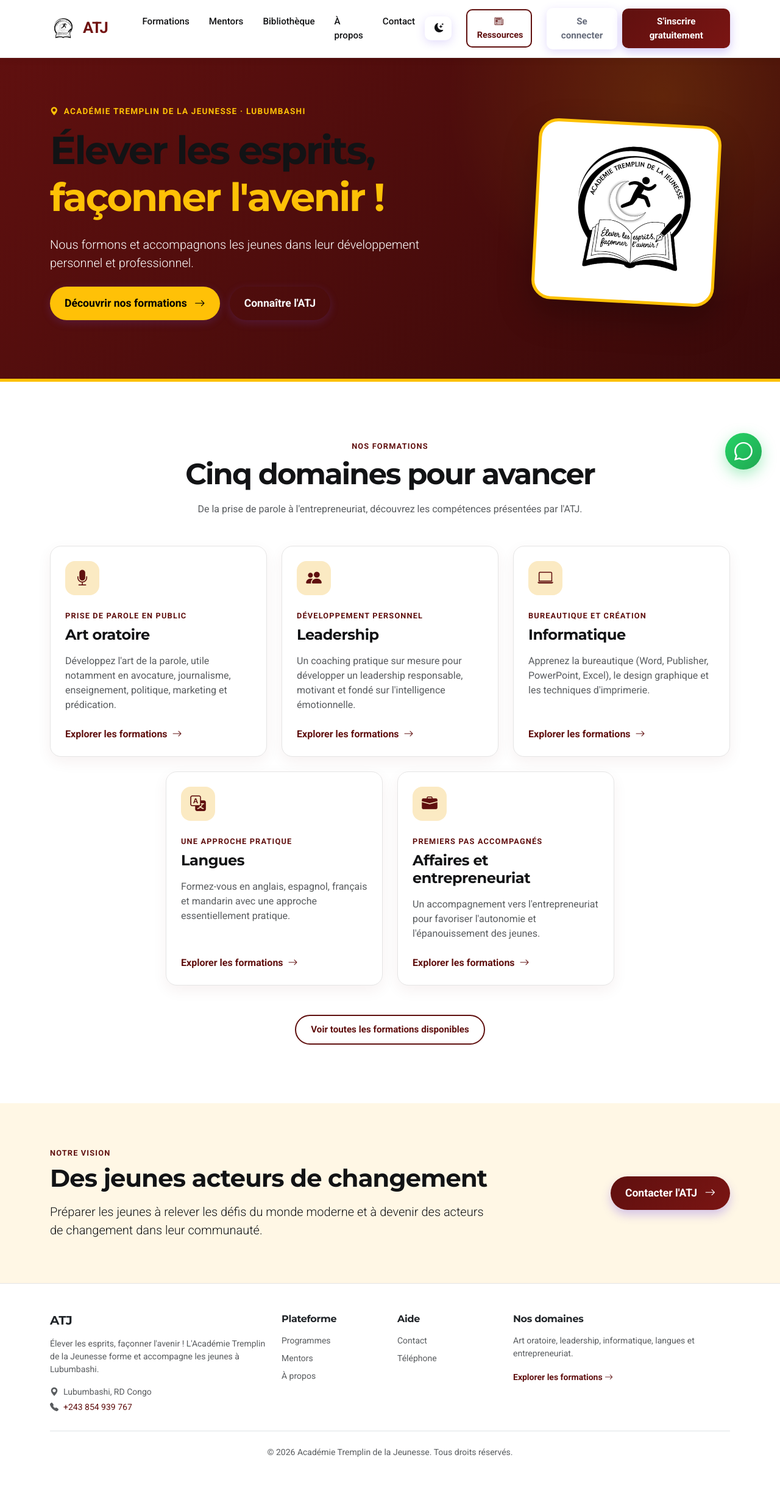
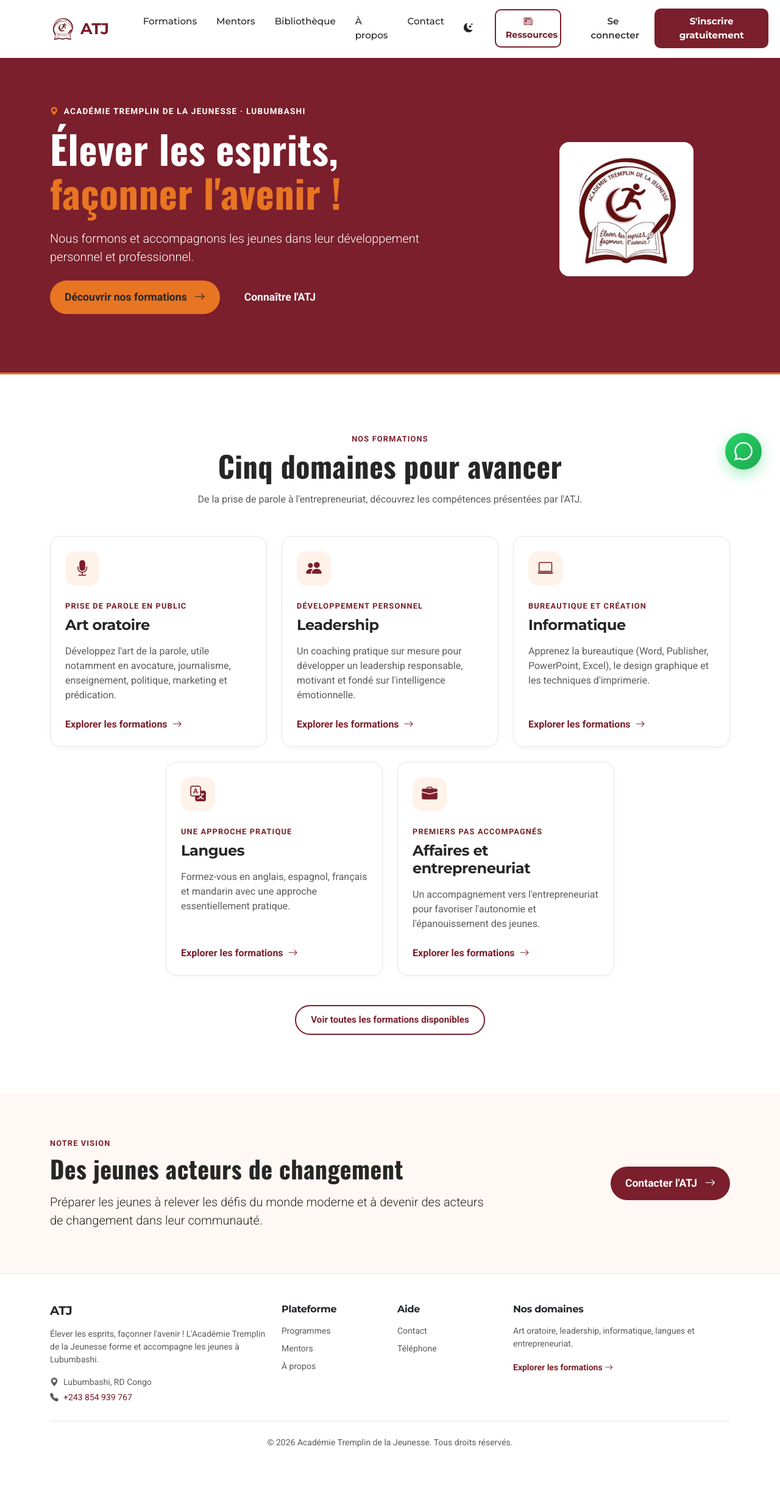
Before and after one commit to givenlbetty-cloud/given, a Django app: page / in a window 1280 px wide. Shown: the whole page at 61% size. After the commit the page ends 2373 px from the top, so only its background shows below. Run offline with Django 5.2, Linux system fonts and the light colour scheme; data that the repository does not hold is empty.

Commit message:
Apply ATJ graphic charter to site

```diff
--- a/atj_site/settings.py
+++ b/atj_site/settings.py
@@ -182,8 +182,8 @@ JAZZMIN_SETTINGS = {
     "site_title": "ATJ Admin",
     "site_header": "ATJ Administration",
     "site_brand": "ATJ",
-    "site_logo": "img/logo.jpeg",
-    "login_logo": "img/logo.jpeg",
+    "site_logo": "img/logo_atj_charte.jpeg",
+    "login_logo": "img/logo_atj_charte.jpeg",
     "welcome_sign": "⚠️ Bienvenue dans l'administration ATJ",
     "copyright": "Académie Tremplin de la Jeunesse - Lubumbashi",
     "search_model": "accounts.CustomUser",
--- a/static/css/styles.css
+++ b/static/css/styles.css
@@ -1,24 +1,26 @@
-/* Import Google Fonts - Roboto & Montserrat */
-@import url('https://fonts.googleapis.com/css2?family=Montserrat:wght@600;700;800;900&family=Roboto:wght@300;400;500;700&display=swap');
+/* Typographie de la charte ATJ : titres Oswald, sous-titres Montserrat. */
+@import url('https://fonts.googleapis.com/css2?family=Montserrat:wght@500;600;700;800&family=Oswald:wght@500;600;700&family=Roboto:wght@300;400;500;700&display=swap');
 
 :root {
-    /* ATJ - Charte Graphique Officielle (Dépliant) */
-    --primary-color: #60100f; /* Bordeaux foncé - Fond dépliant */
-    --primary-hover: #7a1513; /* Bordeaux plus clair pour hover */
-    --primary-light: #f5e6e6; /* Bordeaux très clair pour fonds */
-    --primary-gradient: linear-gradient(135deg, #60100f 0%, #7a1513 100%);
-    --primary-gradient-reverse: linear-gradient(135deg, #7a1513 0%, #60100f 100%);
+    /* Palette officielle de la charte graphique ATJ. */
+    --primary-color: #7a1f2b;
+    --primary-hover: #5b1721;
+    --primary-light: #f7eaec;
+    --primary-gradient: #7a1f2b;
+    --primary-gradient-reverse: #5b1721;
 
-    --accent-color: #fec106; /* Or/Jaune - Accent dépliant */
-    --accent-hover: #e5ad00; /* Or foncé pour hover */
-    --accent-gradient: linear-gradient(135deg, #fec106 0%, #e5ad00 100%);
+    --accent-color: #e87522;
+    --accent-hover: #cf6114;
+    --accent-gradient: #e87522;
+    --bs-primary: #7a1f2b;
+    --bs-primary-rgb: 122, 31, 43;
 
     --secondary-color: #3e4248; /* Dark Grey for secondary text */
     --success-color: #00a876;
     --success-gradient: linear-gradient(135deg, #00d2a1 0%, #00a876 100%);
 
-    --text-dark: #121315;
-    --text-grey: #676d7c;
+    --text-dark: #262626;
+    --text-grey: #333333;
 
     --bg-light: #f5f7fa; /* Very light grey background */
     --white: #ffffff;
@@ -33,10 +35,10 @@
     --info: #4da6ff;
 
     /* Pastels for Badges */
-    --pastel-bordeaux: #f5e6e6;
+    --pastel-bordeaux: #f7eaec;
     --pastel-blue: #e3f2fd;
     --pastel-green: #e0f2f1;
-    --pastel-gold: #fff7d6;
+    --pastel-gold: #fff2e8;
 }
 
 body {
@@ -108,9 +110,16 @@ h1, h2, h3, h4, h5, h6 {
 }
 
 .display-1, .display-2, .display-3, .display-4, .display-5 {
-    font-family: 'Montserrat', sans-serif;
-    font-weight: 800;
-    letter-spacing: -0.04em;
+    font-family: 'Oswald', 'Arial Narrow', sans-serif;
+    font-weight: 600;
+    letter-spacing: .01em;
+    line-height: 1.12;
+}
+
+h1, h2 {
+    font-family: 'Oswald', 'Arial Narrow', sans-serif;
+    font-weight: 600;
+    letter-spacing: .01em;
 }
 
 a {
@@ -126,19 +135,17 @@ a:hover {
 /* --- Navigation (OpenClassrooms Style) --- */
 .navbar {
     background-color: #ffffff !important;
-    box-shadow: 0 2px 12px 0 rgba(0,0,0,0.08);
+    box-shadow: 0 1px 6px rgba(0, 0, 0, .06);
     padding: 0.8rem 0;
-    font-family: 'Roboto', sans-serif;
-    backdrop-filter: blur(10px);
+    font-family: 'Montserrat', sans-serif;
     border-bottom: 1px solid rgba(0,0,0,0.05);
 }
 
 .navbar-brand {
-    font-weight: 900;
-    background: var(--primary-gradient);
-    -webkit-background-clip: text;
-    -webkit-text-fill-color: transparent;
-    background-clip: text;
+    display: inline-flex;
+    align-items: center;
+    font-weight: 800;
+    color: var(--primary-color);
     font-size: 1.6rem;
     letter-spacing: -0.5px;
 }
@@ -167,25 +173,9 @@ a:hover {
     font-size: 0.95rem;
     transition: all 0.3s ease-in-out;
     border: none;
-    box-shadow: 0 4px 15px rgba(116, 81, 235, 0.2);
+    box-shadow: none;
     position: relative;
     overflow: hidden;
-}
-
-.btn::before {
-    content: '';
-    position: absolute;
-    top: 0;
-    left: -100%;
-    width: 100%;
-    height: 100%;
-    background: rgba(255, 255, 255, 0.2);
-    transition: left 0.3s ease;
-    z-index: -1;
-}
-
-.btn:hover::before {
-    left: 100%;
 }
 
 .btn-sm {
@@ -202,25 +192,21 @@ a:hover {
 .btn-primary {
     background: var(--primary-gradient);
     color: white;
-    box-shadow: 0 8px 16px rgba(116, 81, 235, 0.3);
 }
 
 .btn-primary:hover, .btn-primary:focus, .btn-primary:active {
     background: var(--primary-gradient-reverse);
-    box-shadow: 0 12px 24px rgba(116, 81, 235, 0.4);
-    transform: translateY(-2px);
+    color: white;
 }
 
 .btn-success {
-    background: var(--accent-gradient);
+    background: var(--success-color);
     color: white;
-    box-shadow: 0 8px 16px rgba(0, 210, 161, 0.3);
 }
 
 .btn-success:hover {
-    background: linear-gradient(135deg, #00a876 0%, #008060 100%);
-    box-shadow: 0 12px 24px rgba(0, 210, 161, 0.4);
-    transform: translateY(-2px);
+    background: #008060;
+    color: white;
 }
 
 .btn-outline-primary {
@@ -293,12 +278,11 @@ a:hover {
     color: white !important;
     border-radius: 10px;
     padding: 0.6rem 1.8rem;
-    box-shadow: 0 6px 16px rgba(116, 81, 235, 0.3);
 }
 
 .btn-nav-cta:hover {
-    box-shadow: 0 10px 24px rgba(116, 81, 235, 0.4);
-    transform: translateY(-2px);
+    background: var(--primary-hover);
+    color: white !important;
 }
 
 .btn-nav-login {
@@ -911,34 +896,52 @@ footer a.text-muted:hover {
     color: var(--text-dark);
 }
 
-/* Pages publiques inspirées de la palette du dépliant ATJ. */
+/* Pages publiques alignées sur la charte ATJ. */
 .atj-hero,
 .atj-page-hero {
-    background: radial-gradient(circle at 85% 15%, rgba(254, 193, 6, .14), transparent 30%),
-                linear-gradient(135deg, #60100f, #390909);
-    border-bottom: 5px solid var(--accent-color);
+    background: var(--primary-color);
+    border-bottom: 3px solid var(--accent-color);
 }
 .atj-hero { min-height: 520px; display: flex; align-items: center; }
+.atj-hero h1, .atj-page-hero h1, .atj-editorial-hero h1 { color: #fff; }
 .atj-hero h1 span { color: var(--accent-color); }
 .atj-hero .lead { max-width: 680px; }
 .atj-eyebrow {
-    color: var(--accent-color);
+    color: #fff;
     font-size: .85rem;
     font-weight: 800;
     letter-spacing: .09em;
     text-transform: uppercase;
 }
+.atj-eyebrow i { color: var(--accent-color); }
 .atj-hero-mark {
-    width: min(100%, 300px);
+    width: min(100%, 220px);
+    height: 220px;
     margin: auto;
-    padding: 22px;
-    border: 5px solid var(--accent-color);
-    border-radius: 32px;
+    overflow: hidden;
+    border-radius: 16px;
     background: #fff;
-    box-shadow: 0 24px 55px rgba(0, 0, 0, .25);
-    transform: rotate(3deg);
 }
-.atj-hero-mark img { border-radius: 16px; }
+.atj-hero-mark img { width: 100%; max-width: none; transform: scale(1.5); }
+.atj-nav-logo {
+    display: inline-flex;
+    align-items: center;
+    justify-content: center;
+    width: 42px;
+    height: 42px;
+    overflow: hidden;
+    background: #fff;
+    border-radius: 6px;
+    flex: none;
+}
+.atj-nav-logo img { width: 68px; height: 68px; max-width: none; flex: none; }
+.btn-atj-accent { background: var(--accent-color); color: #262626; }
+.btn-atj-accent:hover, .btn-atj-accent:focus-visible { background: var(--accent-hover); color: #fff; }
+.atj-auth-page { background: #fff8f4; }
+.atj-auth-card { box-shadow: 0 2px 10px rgba(0, 0, 0, .06); }
+.atj-auth-header { background: var(--primary-color); color: #fff; }
+.atj-auth-header h1 { color: #fff; }
+[data-theme="dark"] .atj-auth-page { background: var(--bg-light); }
 .atj-section-label {
     color: var(--primary-color);
     font-size: .8rem;
@@ -950,14 +953,14 @@ footer a.text-muted:hover {
     color: var(--text-dark);
     border: 1px solid var(--border-color);
     border-radius: 18px;
-    box-shadow: 0 8px 24px rgba(96, 16, 15, .06);
-    transition: transform .2s ease, box-shadow .2s ease;
+    box-shadow: 0 2px 8px rgba(0, 0, 0, .04);
+    transition: border-color .2s ease, box-shadow .2s ease;
 }
 .atj-programme:hover,
 .atj-programme:focus-visible {
     color: var(--text-dark);
-    transform: translateY(-4px);
-    box-shadow: 0 16px 34px rgba(96, 16, 15, .14);
+    border-color: var(--primary-color);
+    box-shadow: 0 4px 12px rgba(0, 0, 0, .08);
 }
 .atj-programme-icon {
     display: inline-flex;
@@ -966,20 +969,20 @@ footer a.text-muted:hover {
     width: 56px;
     height: 56px;
     border-radius: 16px;
-    background: #fbeac3;
-    color: #60100f;
+    background: #fff2e8;
+    color: var(--primary-color);
     font-size: 1.6rem;
     flex-shrink: 0;
 }
 .atj-link { color: var(--primary-color); }
-.atj-mission-band { background: #fff7e5; }
+.atj-mission-band { background: #fff8f4; }
 .atj-contact-item { display: flex; align-items: flex-start; gap: 18px; }
 .atj-contact-item a { color: var(--primary-color); }
-.atj-contact-card { border: 1px solid var(--border-color); border-radius: 20px; box-shadow: 0 12px 30px rgba(96, 16, 15, .08); }
+.atj-contact-card { border: 1px solid var(--border-color); border-radius: 20px; box-shadow: 0 2px 8px rgba(0, 0, 0, .04); }
 [data-theme="dark"] .atj-mission-band { background: #302321; }
 [data-theme="dark"] .atj-section-label,
 [data-theme="dark"] .atj-link,
-[data-theme="dark"] .atj-contact-item a { color: #ffd05a; }
+[data-theme="dark"] .atj-contact-item a { color: #ffac72; }
 @media (max-width: 575.98px) {
     .atj-hero { min-height: 0; }
     .atj-hero h1 { font-size: clamp(2.4rem, 11vw, 3.5rem); }
--- a/templates/admin/base_site.html
+++ b/templates/admin/base_site.html
@@ -3,7 +3,7 @@
 {% block usertools %}
 <div id="user-tools" style="display: flex; align-items: center; gap: 15px;">
     {% if site_url %}
-        <a href="{{ site_url }}" style="background: #7451eb; padding: 5px 10px; border-radius: 4px; color: white; text-decoration: none; font-weight: bold;">
+        <a href="{{ site_url }}" style="background: #7a1f2b; padding: 5px 10px; border-radius: 4px; color: white; text-decoration: none; font-weight: bold;">
             <i class="bi bi-house-door-fill"></i> Retour Interface Utilisateur
         </a>
     {% endif %}
--- a/templates/base.html
+++ b/templates/base.html
@@ -3,11 +3,13 @@
 <head>
     <meta charset="UTF-8">
     <meta name="viewport" content="width=device-width, initial-scale=1.0">
+    <meta name="theme-color" content="#7A1F2B">
     <title>{% block title %}ATJ - Académie Tremplin de la Jeunesse{% endblock %}</title>
     <!-- Bootstrap 5 CSS -->
     <link href="https://cdn.jsdelivr.net/npm/bootstrap@5.3.0/dist/css/bootstrap.min.css" rel="stylesheet">
     <!-- Custom Premium CSS -->
     {% load static %}
+    <link rel="icon" type="image/jpeg" href="{% static 'img/logo_atj_charte.jpeg' %}">
     <link rel="stylesheet" href="{% static 'css/styles.css' %}">
     <!-- Icons (Bootstrap Icons) -->
     <link rel="stylesheet" href="https://cdn.jsdelivr.net/npm/bootstrap-icons@1.10.5/font/bootstrap-icons.css">
@@ -18,7 +20,7 @@
     <nav class="navbar navbar-expand-lg fixed-top">
         <div class="container">
             <a class="navbar-brand" href="{% url 'home' %}">
-                <img src="{% static 'img/logo.jpeg' %}" alt="ATJ Logo" height="40" width="40" class="me-2" style="border-radius: 8px; max-width: 40px; max-height: 40px; object-fit: contain;">
+                <span class="atj-nav-logo me-2"><img src="{% static 'img/logo_atj_charte.jpeg' %}" alt="Logo ATJ"></span>
                 <span class="fw-bold">{{ site_settings.site_name|default:"ATJ" }}</span>
             </a>
             <button class="navbar-toggler border-0" type="button" data-bs-toggle="collapse" data-bs-target="#navbarText">
--- a/templates/blog/index.html
+++ b/templates/blog/index.html
@@ -29,7 +29,7 @@
     .read-more-btn {
         border: none;
         background: none;
-        color: #7451eb;
+        color: #7a1f2b;
         font-weight: 600;
         padding: 0;
         margin-top: 5px;
@@ -47,7 +47,7 @@
 </style>
 
 <!-- Hero Section -->
-<div class="text-white py-5 mb-5" style="background: linear-gradient(rgba(30, 30, 40, 0.4), rgba(30, 30, 40, 0.6)), url('https://images.unsplash.com/photo-1432821596592-e2c18b78144f?ixlib=rb-4.0.3&auto=format&fit=crop&w=1350&q=80') center/cover; background-color: #7451eb;">
+<div class="text-white py-5 mb-5 atj-editorial-hero" style="background: linear-gradient(rgba(122, 31, 43, 0.68), rgba(122, 31, 43, 0.78)), url('https://images.unsplash.com/photo-1432821596592-e2c18b78144f?ixlib=rb-4.0.3&auto=format&fit=crop&w=1350&q=80') center/cover; background-color: #7a1f2b;">
     <div class="container text-center">
         <h1 class="display-3 fw-bold mb-3">Fil d'actualité</h1>
         <p class="lead mb-4 opacity-100 fw-medium">Découvrez les derniers articles et ressources de nos mentors.</p>
--- a/templates/core/home_new.html
+++ b/templates/core/home_new.html
@@ -12,13 +12,13 @@
                 <h1 class="display-3 fw-bold mb-4">Élever les esprits,<br><span>façonner l'avenir !</span></h1>
                 <p class="lead mb-4">Nous formons et accompagnons les jeunes dans leur développement personnel et professionnel.</p>
                 <div class="d-flex flex-wrap gap-3">
-                    <a href="#formations" class="btn btn-warning btn-lg rounded-pill px-4 fw-bold">Découvrir nos formations <i class="bi bi-arrow-right ms-2"></i></a>
+                    <a href="#formations" class="btn btn-atj-accent btn-lg rounded-pill px-4 fw-bold">Découvrir nos formations <i class="bi bi-arrow-right ms-2"></i></a>
                     <a href="{% url 'about' %}" class="btn btn-outline-light btn-lg rounded-pill px-4">Connaître l'ATJ</a>
                 </div>
             </div>
             <div class="col-lg-4 d-none d-lg-block text-center">
                 <div class="atj-hero-mark">
-                    <img src="{% static 'img/logo.jpeg' %}" alt="Emblème de l'Académie Tremplin de la Jeunesse" class="img-fluid">
+                    <img src="{% static 'img/logo_atj_charte.jpeg' %}" alt="Emblème de l'Académie Tremplin de la Jeunesse" class="img-fluid">
                 </div>
             </div>
         </div>
--- a/templates/formations/liste.html
+++ b/templates/formations/liste.html
@@ -1,7 +1,7 @@
 {% extends 'base.html' %}
 
 {% block content %}
-<div class="text-white py-5 mb-5" style="background: linear-gradient(135deg, #60100f 0%, #7a1513 100%);">
+<div class="text-white py-5 mb-5 atj-page-hero">
     <div class="container text-center">
         <h1 class="display-4 fw-bold mb-3">Nos Formations</h1>
         <p class="lead mb-4">Développez les compétences les plus recherchées.</p>
--- a/templates/mentoring/list.html
+++ b/templates/mentoring/list.html
@@ -2,7 +2,7 @@
 
 {% block content %}
 <!-- Hero Section -->
-<div class="text-white py-5 mb-5" style="background: linear-gradient(rgba(30, 30, 40, 0.4), rgba(30, 30, 40, 0.6)), url('https://images.unsplash.com/photo-1521737604893-d14cc237f11d?ixlib=rb-4.0.3&auto=format&fit=crop&w=1350&q=80') center/cover; background-color: #7451eb;">
+<div class="text-white py-5 mb-5 atj-editorial-hero" style="background: linear-gradient(rgba(122, 31, 43, 0.68), rgba(122, 31, 43, 0.78)), url('https://images.unsplash.com/photo-1521737604893-d14cc237f11d?ixlib=rb-4.0.3&auto=format&fit=crop&w=1350&q=80') center/cover; background-color: #7a1f2b;">
     <div class="container text-center">
         <span class="badge badge-category bg-white text-primary mb-3 px-3 py-2">Excellence Pédagogique</span>
         <h1 class="display-3 fw-bold mb-3" style="color: #ffffff !important; text-shadow: 2px 2px 8px rgba(0,0,0,0.8);">Nos Mentors Experts</h1>
--- a/templates/registration/password_reset_complete.html
+++ b/templates/registration/password_reset_complete.html
@@ -1,12 +1,12 @@
 {% extends 'base.html' %}
 {% block title %}Mot de passe changé - ATJ{% endblock %}
 {% block content %}
-<div class="min-vh-100 d-flex align-items-center justify-content-center py-5" style="background: linear-gradient(135deg, #f5f7fa 0%, #f5e6e6 100%);">
-    <div class="card border-0 shadow-lg rounded-4 p-5 text-center" style="max-width: 500px;">
+<div class="min-vh-100 d-flex align-items-center justify-content-center py-5 atj-auth-page">
+    <div class="card atj-auth-card border-0 rounded-4 p-5 text-center" style="max-width: 500px;">
         <i class="bi bi-shield-check-fill text-success" style="font-size: 4rem;"></i>
         <h2 class="fw-bold mt-3">Mot de passe changé !</h2>
         <p class="text-muted">Votre mot de passe a été modifié avec succès. Vous pouvez maintenant vous connecter.</p>
-        <a href="{% url 'login' %}" class="btn btn-lg rounded-pill fw-bold text-white mt-3" style="background: #60100f;">
+        <a href="{% url 'login' %}" class="btn btn-primary btn-lg rounded-pill fw-bold mt-3">
             <i class="bi bi-box-arrow-in-right me-2"></i>Se connecter
         </a>
     </div>
--- a/templates/registration/password_reset_done.html
+++ b/templates/registration/password_reset_done.html
@@ -1,12 +1,12 @@
 {% extends 'base.html' %}
 {% block title %}Email envoyé - ATJ{% endblock %}
 {% block content %}
-<div class="min-vh-100 d-flex align-items-center justify-content-center py-5" style="background: linear-gradient(135deg, #f5f7fa 0%, #f5e6e6 100%);">
-    <div class="card border-0 shadow-lg rounded-4 p-5 text-center" style="max-width: 500px;">
+<div class="min-vh-100 d-flex align-items-center justify-content-center py-5 atj-auth-page">
+    <div class="card atj-auth-card border-0 rounded-4 p-5 text-center" style="max-width: 500px;">
         <i class="bi bi-check-circle-fill text-success" style="font-size: 4rem;"></i>
         <h2 class="fw-bold mt-3">Email envoyé !</h2>
         <p class="text-muted">Si un compte existe avec cette adresse, vous recevrez un lien de réinitialisation.</p>
-        <a href="{% url 'login' %}" class="btn btn-lg rounded-pill fw-bold text-white mt-3" style="background: #60100f;">
+        <a href="{% url 'login' %}" class="btn btn-primary btn-lg rounded-pill fw-bold mt-3">
             <i class="bi bi-arrow-left me-2"></i>Retour à la connexion
         </a>
     </div>
```
Also changed, not shown: other parts of static/css/styles.css (+25 -26 lines), static/css/jazzmin-custom.css (+11 -11 lines), templates/registration/login.html (+4 -4 lines), templates/registration/password_reset_confirm.html (+5 -5 lines), templates/registration/password_reset_form.html (+4 -4 lines), static/img/logo_atj_charte.jpeg (added).
